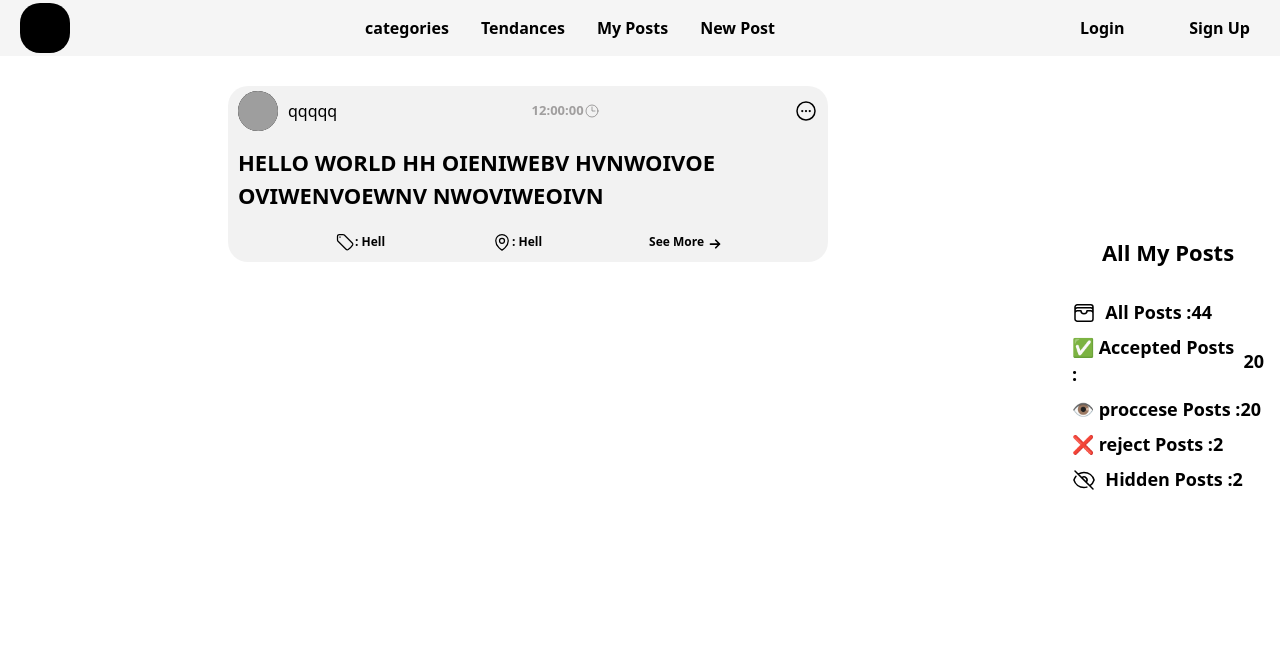
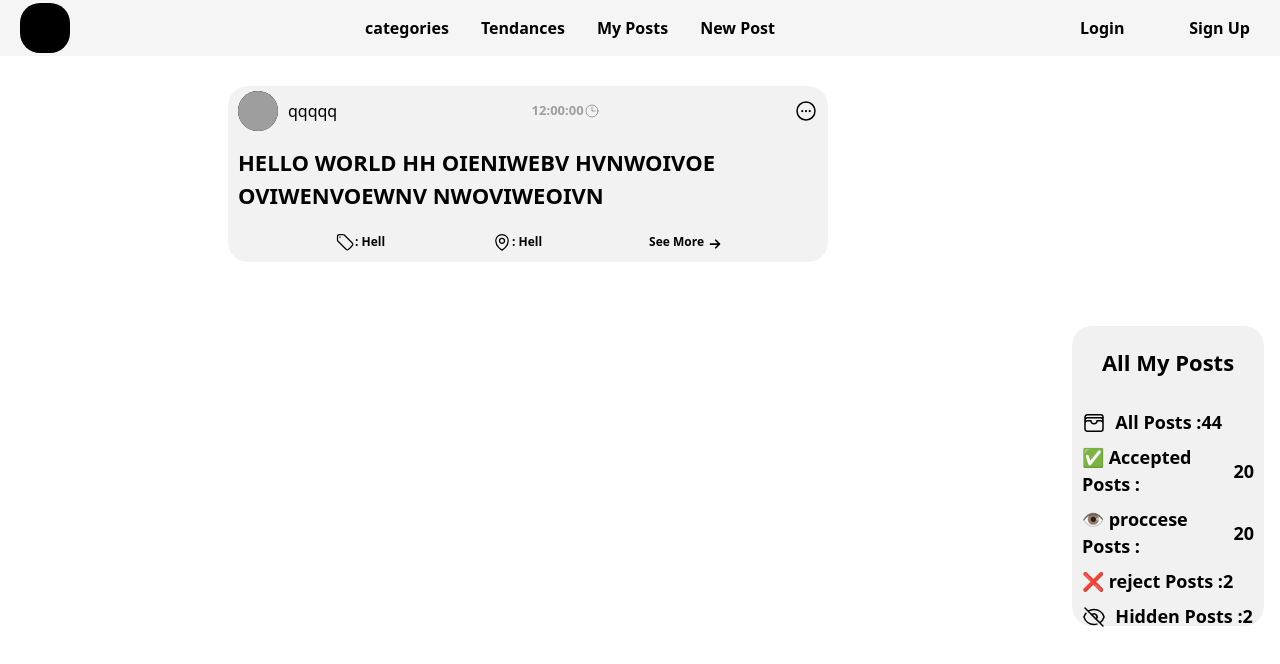
Before and after one commit to Shadyidrissi/desktop-app-electrom-js, a Next.js app: page /myPosts in a window 1280 px wide. Shown: the top 664 px of the page. Built offline with nearby package versions, Linux system fonts and the light colour scheme; no server answers; grey boxes are pictures that could not be loaded.

Commit message:
edit color background on info data posts

```diff
--- a/app/globals.css
+++ b/app/globals.css
@@ -274,8 +274,10 @@ header > div > a {
 
 #data-posts-div{
   width: 15%;
-  height: 500px;
-  /* background-color: #000000; */
+  height: 300px;
+  background-color: #e0e0e070;
+  padding: 10px;
+  border-radius: 20px;
 }
 #data-posts-div>h3{
   font-size: 22px;
```
